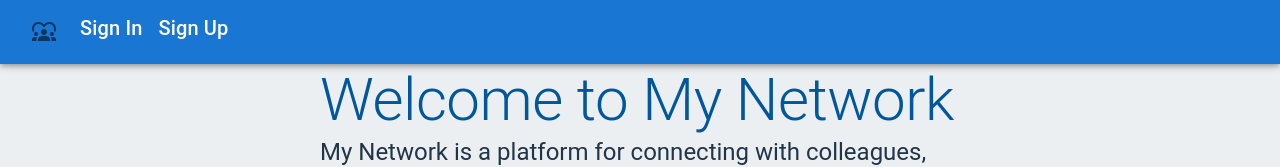
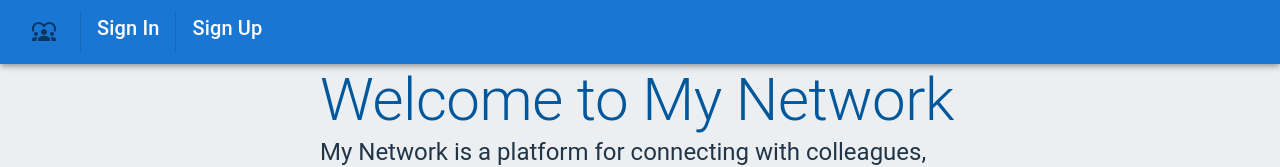
Before and after one commit to manijehshirzadeh/my-network-frontend, a React (Vite) app: page / in a window 1280 px wide. Shown: the top 167 px of the page. Built offline with nearby package versions, Linux system fonts and the light colour scheme; no server answers.

Commit message:
cleaned up, removed console logs

```diff
--- a/src/components/NavBar/NavBar.jsx
+++ b/src/components/NavBar/NavBar.jsx
@@ -64,7 +64,11 @@ const NavBar = ({ handleSignout }) => {
                 </MuiLink>
               </Stack>
             ) : (
-              <Stack direction="row" spacing={2}>
+              <Stack
+                direction="row"
+                spacing={2}
+                divider={<Divider orientation="vertical" flexItem />}
+              >
                 <MuiLink
                   sx={{ textAlign: "center" }}
                   id="mui-link"
--- a/src/components/PostCommentButton/PostCommentButton.jsx
+++ b/src/components/PostCommentButton/PostCommentButton.jsx
@@ -34,7 +34,6 @@ export default function PostCommentButton(props) {
   };
 
   const handleSubmit = async () => {
-    console.log(comment, props.postId);
     await props.handleCommentSubmit(comment, props.postId);
     setComment("");
   };
@@ -56,7 +55,9 @@ export default function PostCommentButton(props) {
                   <Fragment key={_id}>
                     <ListItemButton>
                       <ListItemAvatar>
-                        <Avatar alt="Profile Picture" src={"person"} />
+                        <Avatar>
+                          {owner.username.substring(0, 1).toUpperCase()}
+                        </Avatar>
                       </ListItemAvatar>
                       <ListItemText
                         primary={owner ? owner.username : "Unknown"}
--- a/src/components/PostCreateDialog/PostCreateDialog.jsx
+++ b/src/components/PostCreateDialog/PostCreateDialog.jsx
@@ -23,7 +23,6 @@ const BootstrapDialog = styled(Dialog)(({ theme }) => ({
 export default function PostCreateDialog(props) {
   const [image, setImage] = useState("");
 
-  const [isPublic, setIsPublic] = useState(true);
   const [content, setContent] = useState("");
 
   const [open, setOpen] = useState(false);
@@ -35,7 +34,6 @@ export default function PostCreateDialog(props) {
     setOpen(false);
     setContent("");
     setImage("");
-    setIsPublic(true);
   };
 
   const uploadImage = async (image) => {
@@ -61,14 +59,12 @@ export default function PostCreateDialog(props) {
     try {
       if (image) {
         const data = await uploadImage(image);
-        console.log("data.url", data.url);
-        // setFormData({ ...formData, image: data.url });
         imageUrl = data.url;
       } else {
         setImage("");
       }
-      // formData._id = id;
-      await props.handleSubmit({ content, isPublic, image: imageUrl });
+
+      await props.handleSubmit({ content, image: imageUrl });
       handleClose();
       // setImage("");
     } catch (error) {
@@ -114,7 +110,6 @@ export default function PostCreateDialog(props) {
           <CloseIcon />
         </IconButton>
         <DialogContent dividers>
-          <label className="form-label">Image</label>
           <input
             onChange={handleImageSelect}
             type="file"
--- a/src/components/PostDetails/PostDetails.jsx
+++ b/src/components/PostDetails/PostDetails.jsx
@@ -36,7 +36,6 @@ const PostDetails = (props) => {
 
   const fetchPost = async () => {
     const post = await postService.show(id);
-    console.log("post", post);
     setPost(post);
   };
 
@@ -99,7 +98,6 @@ const PostDetails = (props) => {
                     <FavoriteBorderIcon
                       color="primary"
                       onClick={() => {
-                        console.log(post);
                         handleLike(post._id);
                       }}
                     />
--- a/src/components/PostList/PostList.jsx
+++ b/src/components/PostList/PostList.jsx
@@ -65,7 +65,6 @@ const PostList = (props) => {
               <FavoriteIcon
                 color="error"
                 onClick={() => {
-                  console.log(post);
                   handleLike(post._id);
                 }}
               />
@@ -77,7 +76,6 @@ const PostList = (props) => {
               <FavoriteBorderIcon
                 color="primary"
                 onClick={() => {
-                  console.log(post);
                   handleLike(post._id);
                 }}
               />
--- a/src/components/SigninForm/SigninForm.jsx
+++ b/src/components/SigninForm/SigninForm.jsx
@@ -24,7 +24,6 @@ const SigninForm = (props) => {
     e.preventDefault();
     try {
       const user = await authService.signin(formData);
-      console.log(user);
       props.setUser(user);
       navigate("/");
     } catch (err) {
```
